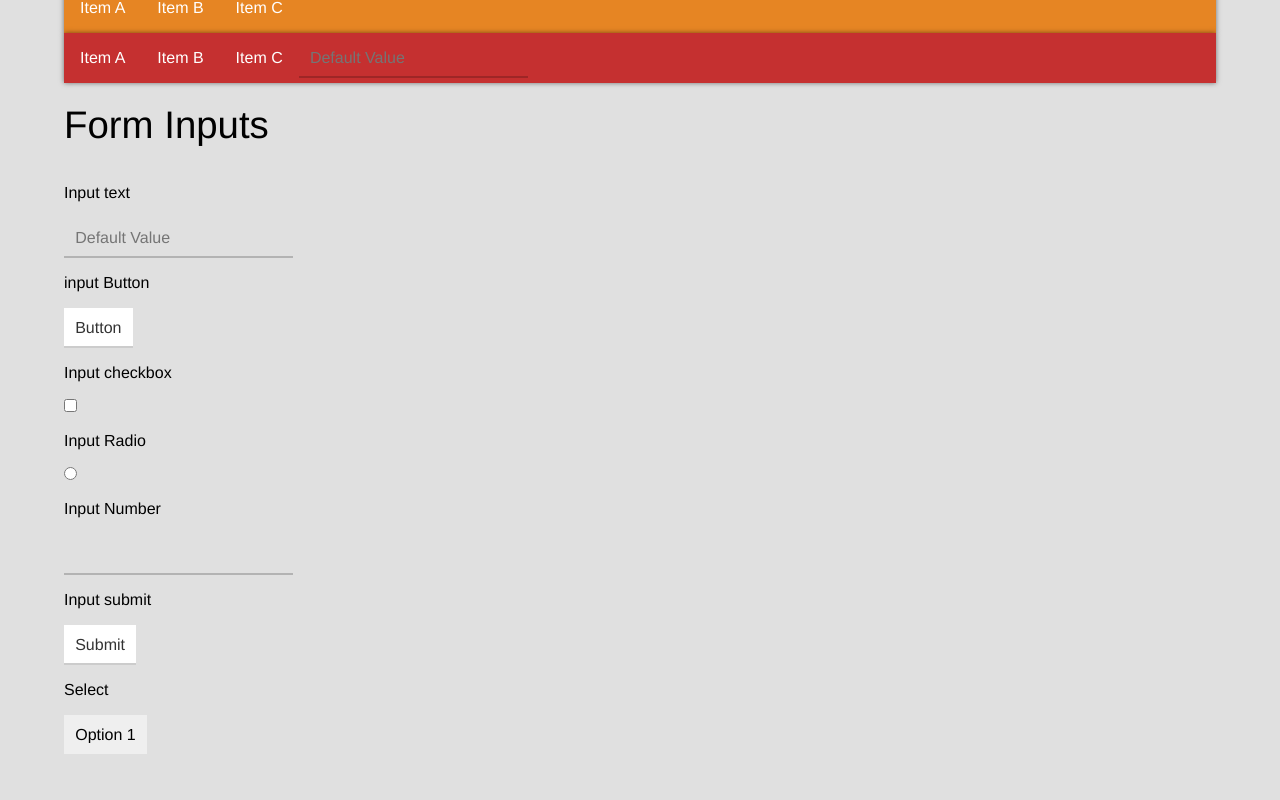
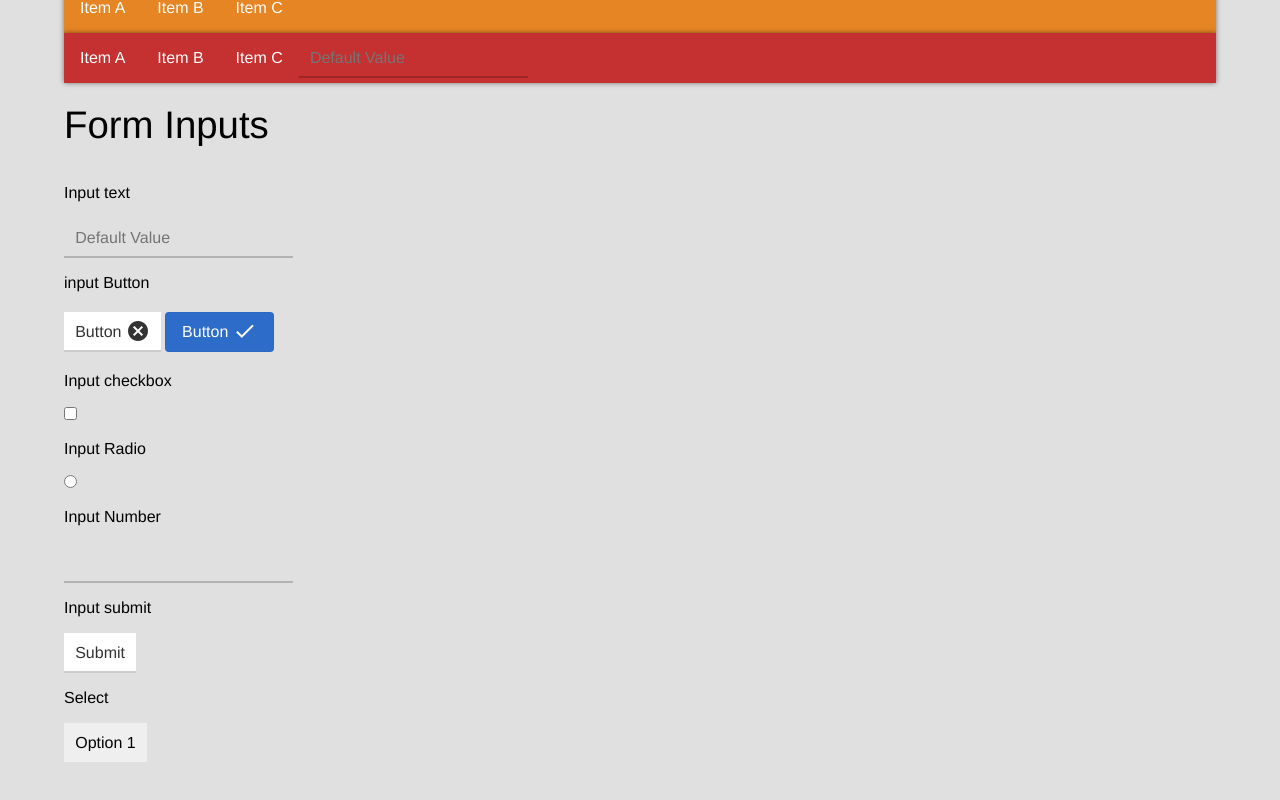
Before and after one commit to rokk3rlabs/hagrid, a website: page index.html in a window 1280 px wide. Shown: the part 6541-7341 px from the top of the page. Drawn offline with Linux system fonts and the light colour scheme; files whose address does not match are found by name.

Commit message:
updated icon buttons

```diff
--- a/index.html
+++ b/index.html
@@ -358,7 +358,8 @@
     </div>
     <p>input Button</p>
     <div class="input">
-      <button>Button</button>
+      <button>Button <i class="icon-cancel"></i></button>
+      <a href="" class="btn btn-primary">Button <i class="icon-check"></i></a>
     </div>
     <p>Input checkbox</p>
     <div class="input">
```
Also changed, not shown: dist/css/main.css.
